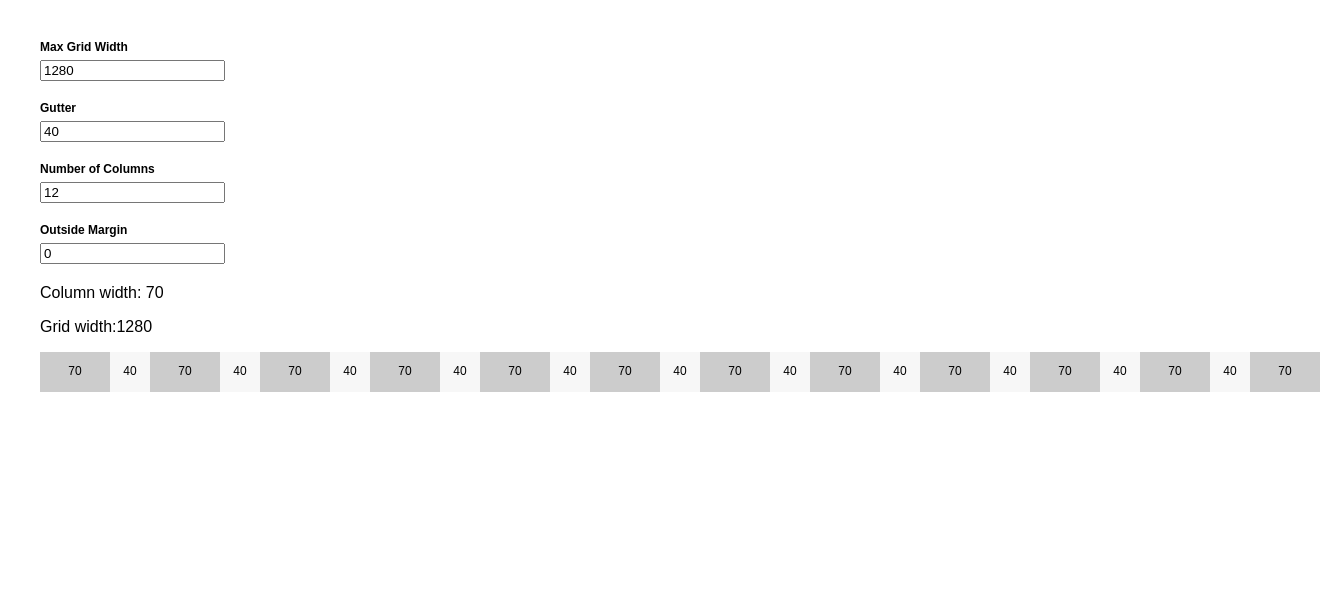
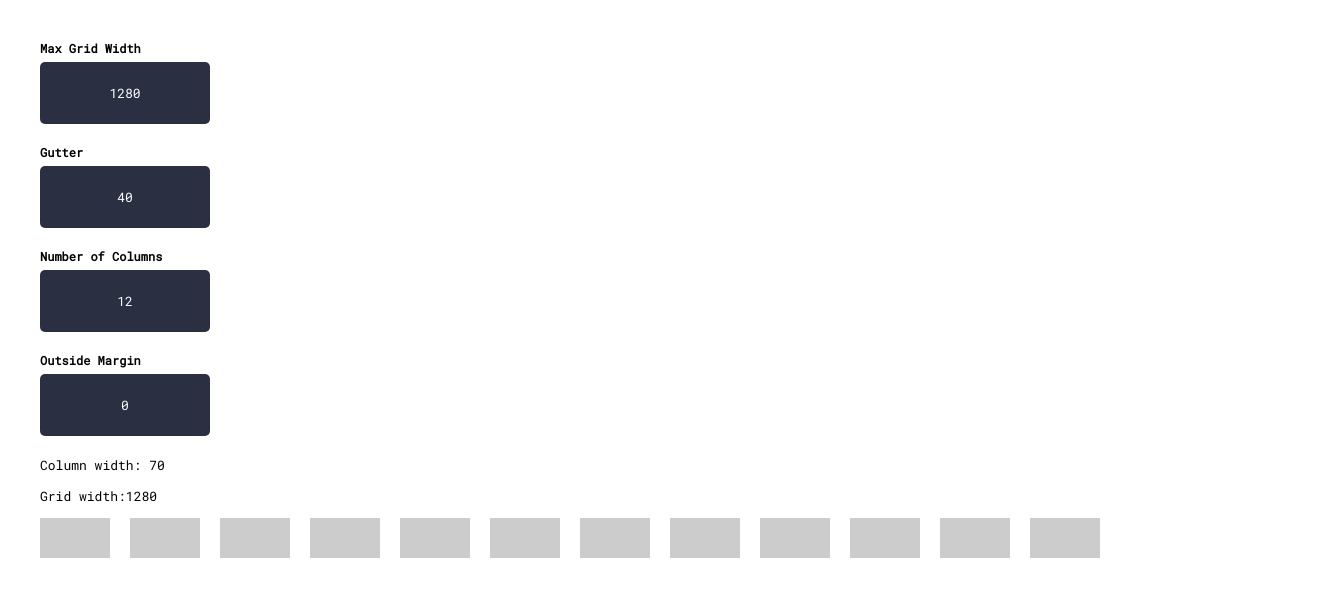
Before and after one commit to dannymcclain/Grid-Calc, a React (Create React App) app: page / in a window 1280 px wide. Shown: the top 596 px of the page, 1320 px wide, since content can reach past the window. Built offline with nearby package versions, Linux system fonts and the light colour scheme.

Commit message:
starting to style ui

```diff
--- a/public/index.html
+++ b/public/index.html
@@ -1,9 +1,11 @@
 <!DOCTYPE html>
 <html lang="en">
+
 <head>
   <meta charset="utf-8">
   <meta name="viewport" content="width=device-width, initial-scale=1, shrink-to-fit=no">
   <meta name="theme-color" content="#000000">
+  <link href="https://fonts.googleapis.com/css?family=Roboto+Mono:400,400i" rel="stylesheet">
   <!--
       manifest.json provides metadata used when your web app is added to the
       homescreen on Android. See https://developers.google.com/web/fundamentals/engage-and-retain/web-app-manifest/
@@ -19,8 +21,9 @@
       work correctly both with client-side routing and a non-root public URL.
       Learn how to configure a non-root public URL by running `npm run build`.
     -->
-    <title>React App</title>
+  <title>Grid Calculator</title>
 </head>
+
 <body>
   <noscript>
     You need to enable JavaScript to run this app.
@@ -37,4 +40,5 @@
       To create a production bundle, use `npm run build` or `yarn build`.
     -->
 </body>
+
 </html>
--- a/src/App.css
+++ b/src/App.css
@@ -1,3 +1,38 @@
+* {
+  -webkit-font-smoothing: antialiased;
+  -moz-osx-font-smoothing: grayscale;
+}
+
+body {
+  font-family: 'Roboto Mono', Consolas, 'Liberation Mono', Menlo, Courier,
+    monospace;
+  font-size: 13px;
+  font-weight: 400;
+}
+
+input {
+  font-family: 'Roboto Mono', Consolas, 'Liberation Mono', Menlo, Courier,
+    monospace;
+  font-size: 13px;
+  font-weight: 400;
+  color: #fff;
+  outline: none;
+  border: none;
+  background: #2a2f42;
+  border-radius: 5px;
+  height: 60px;
+  display: flex;
+  justify-content: center;
+  align-items: center;
+  text-align: center;
+}
+
+input[type='number']::-webkit-inner-spin-button,
+input[type='number']::-webkit-outer-spin-button {
+  -webkit-appearance: none;
+  margin: 0;
+}
+
 .container {
   padding: 40px;
 }
@@ -13,21 +48,21 @@ label {
   display: block;
 }
 
-.column,
-.gutter {
+.grid {
+  display: flex;
+  flex-direction: row;
+  flex-wrap: nowrap;
+  justify-content: flex-start;
+}
+.column {
   height: 40px;
-  float: left;
-  text-align: center;
-  font-size: 12px;
-}
-
-.column {
   background: #ccc;
 }
 
 .gutter {
-  background: #f7f7f7;
+  max-width: 20px;
 }
+
 .not-exact {
   color: red;
 }
--- a/src/App.js
+++ b/src/App.js
@@ -42,13 +42,9 @@ class App extends Component {
       const columnWidth = this.getColumnWidth();
       return (
         <React.Fragment>
-          <div className="column" style={{ width: columnWidth }}>
-            <p>{columnWidth}</p>
-          </div>
+          <div className="column" style={{ width: columnWidth }} />
           {!isLastItem && (
-            <div className="gutter" style={{ width: this.state.gutter }}>
-              <p>{this.state.gutter}</p>
-            </div>
+            <div className="gutter" style={{ width: this.state.gutter }} />
           )}
         </React.Fragment>
       );
@@ -77,7 +73,7 @@ class App extends Component {
             className="max-width"
             value={this.state.maxWidth}
             onChange={this.setMaxWidth}
-            min={0}
+            min={1}
           />
         </div>
 
@@ -99,7 +95,7 @@ class App extends Component {
             className="columns"
             value={this.state.columns}
             onChange={this.setColumns}
-            min={0}
+            min={1}
           />
         </div>
 
@@ -128,9 +124,7 @@ class App extends Component {
           </span>
         </p>
 
-        <div className="grid" style={{ width: this.getGridWidth() }}>
-          {this.renderGrid()}
-        </div>
+        <div className="grid">{this.renderGrid()}</div>
       </div>
     );
   }
```
Lines whose indentation alone changed are shown as unchanged.
